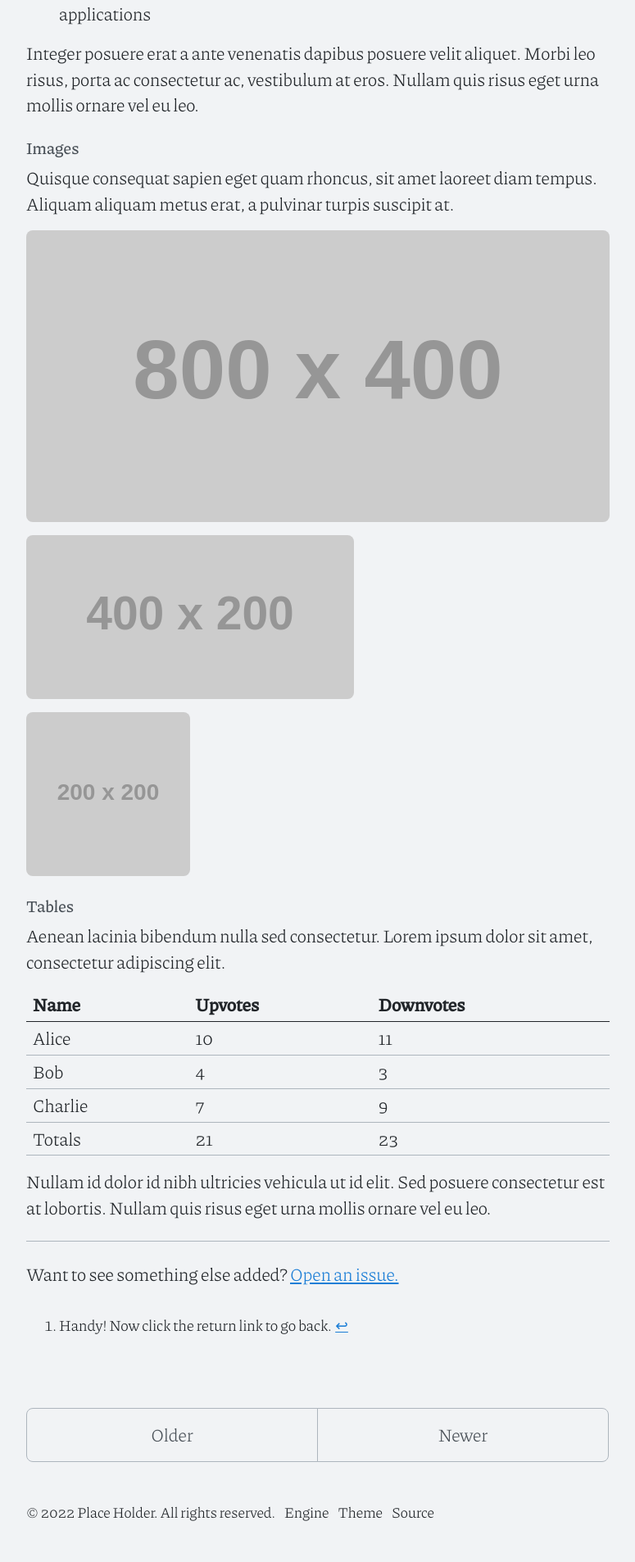
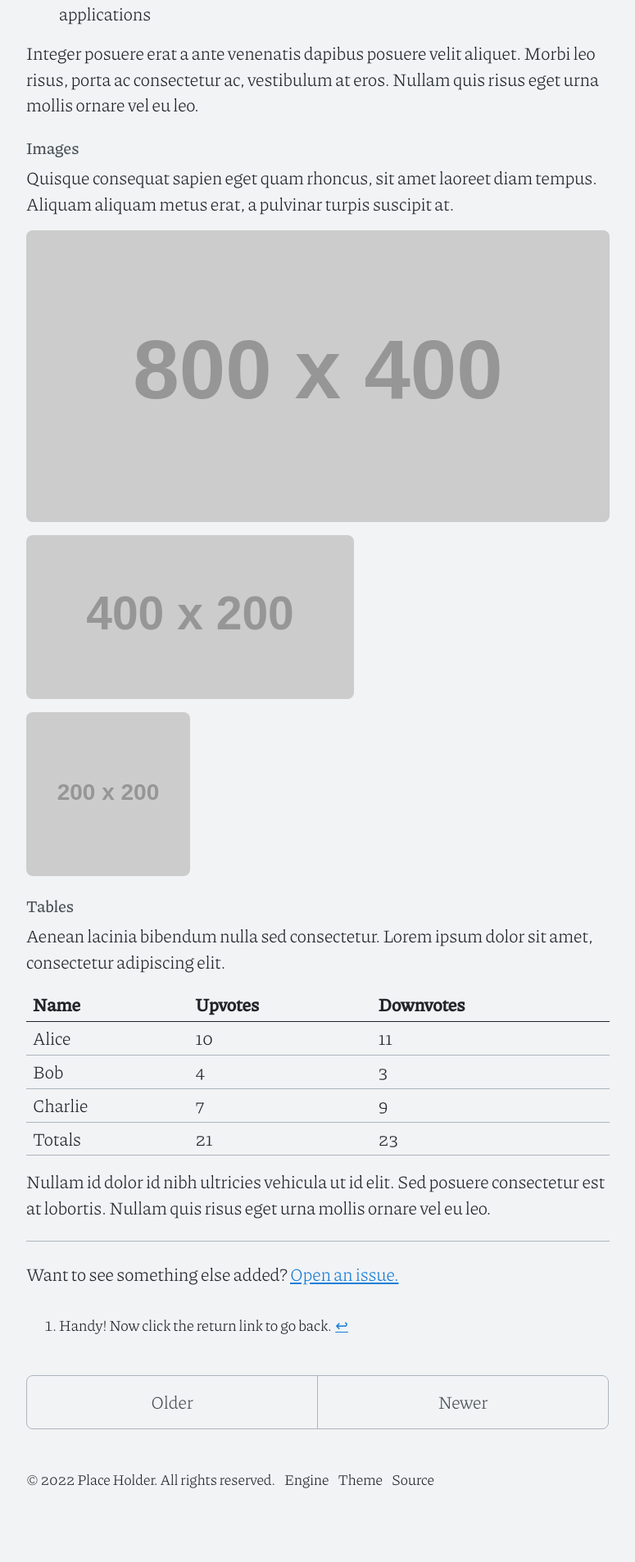
Before and after one commit to piazzai/cvless, a Jekyll site: the page built from index.html, in a window 1280 px wide. Shown: the part 3977-5883 px from the top of the page at 82% size, without its empty margins (252-1027 px from the left). Built offline with Jekyll 4.4.1, drawn with Linux system fonts in a browser that asks for light colours; the list of posts is cut into pages by our own code; after the commit the page ends 5843 px from its top, so only the background shows below that.

Commit message:
Fix spacing issue

```diff
--- a/_sass/_posts.scss
+++ b/_sass/_posts.scss
@@ -5,8 +5,6 @@
 
 .page,
 .post {
-  margin-bottom: 4em;
-
   li + li {
     margin-top: .25rem;
   }
```
